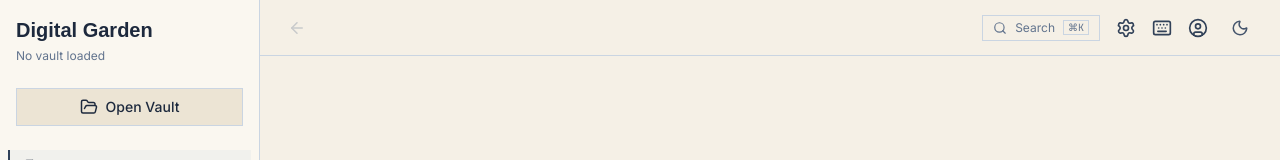
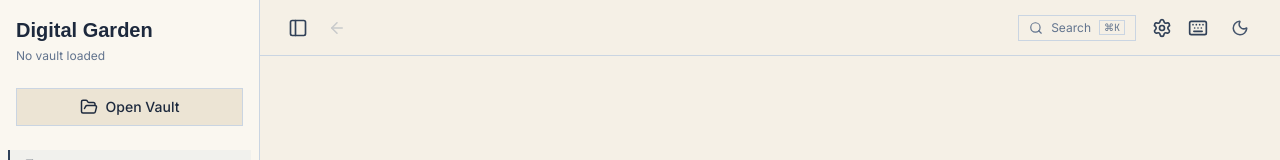
Before and after one commit to escursio675/Nova, a Next.js app in the folder nova/: page / in a window 1280 px wide. Shown: the top 160 px of the page. Built offline with nearby package versions, Linux system fonts and the light colour scheme; a web font is replaced by a local one.

Commit message:
update: added sidebar toggle feature

```diff
--- a/nova/app/components/Appshell.tsx
+++ b/nova/app/components/Appshell.tsx
@@ -1,7 +1,7 @@
 "use client";
 
 import { useState, type ReactNode } from "react";
-import { Menu, Search, Settings, Keyboard, UserCircle, ArrowLeft } from "lucide-react";
+import { PanelLeft, Search, Settings, Keyboard, ArrowLeft } from "lucide-react";
 import Sidebar from "./Sidebar";
 import ThemeToggle from "./ui/ThemeToggle";
 import type { ParsedVault } from "@/lib/vault";
@@ -43,13 +43,27 @@ export default function AppShell({
   onChangeView,
   children,
 }: AppShellProps) {
-  const [sidebarOpen, setSidebarOpen] = useState(false);
+  // Two independent states because the sidebar behaves differently per
+  // breakpoint: on mobile it's a full overlay (default closed), on desktop
+  // it pushes the content over (default open). One button toggles whichever
+  // is relevant based on the viewport width at the moment it's clicked.
+  const [mobileOpen, setMobileOpen] = useState(false);
+  const [desktopOpen, setDesktopOpen] = useState(true);
+
+  const toggleSidebar = () => {
+    if (typeof window !== "undefined" && window.innerWidth < 768) {
+      setMobileOpen((v) => !v);
+    } else {
+      setDesktopOpen((v) => !v);
+    }
+  };
 
   return (
     <div className="flex h-screen overflow-hidden bg-beige-100 text-slate-900 antialiased dark:bg-slate-900 dark:text-slate-50">
       <Sidebar
-        open={sidebarOpen}
-        onClose={() => setSidebarOpen(false)}
+        mobileOpen={mobileOpen}
+        desktopOpen={desktopOpen}
+        onCloseMobile={() => setMobileOpen(false)}
         vault={vault}
         onVaultLoaded={onVaultLoaded}
         selectedNoteId={selectedNoteId}
@@ -58,14 +72,21 @@ export default function AppShell({
         onChangeView={onChangeView}
       />
 
-      <main className="flex h-full flex-1 flex-col bg-beige-100 dark:bg-slate-900">
+      <main
+        className={`flex h-full flex-1 flex-col bg-beige-100 transition-[margin-left] duration-200 dark:bg-slate-900 ${
+          desktopOpen ? "md:ml-[260px]" : "md:ml-0"
+        }`}
+      >
         <header className="sticky top-0 z-20 flex h-14 w-full items-center justify-between border-b border-slate-300 bg-beige-100 px-4 dark:border-slate-700 dark:bg-slate-900 md:px-6">
           <div className="flex items-center gap-3 text-slate-700 dark:text-slate-300">
-            <Menu
-              size={20}
-              className="cursor-pointer transition-colors hover:text-slate-900 dark:hover:text-white md:hidden"
-              onClick={() => setSidebarOpen((v) => !v)}
-            />
+            <button
+              type="button"
+              onClick={toggleSidebar}
+              aria-label="Toggle sidebar"
+              className="flex items-center justify-center rounded-full p-1 transition-colors hover:bg-slate-200/60 hover:text-slate-900 dark:hover:bg-slate-700/60 dark:hover:text-white"
+            >
+              <PanelLeft size={20} />
+            </button>
             <button
               type="button"
               onClick={onGoBack}
@@ -103,10 +124,6 @@ export default function AppShell({
               className="cursor-pointer transition-colors hover:text-slate-900 dark:hover:text-white"
               onClick={onOpenShortcuts}
             />
-            <UserCircle
-              size={20}
-              className="cursor-pointer transition-colors hover:text-slate-900 dark:hover:text-white"
-            />
             <ThemeToggle />
           </div>
         </header>
--- a/nova/app/components/Sidebar.tsx
+++ b/nova/app/components/Sidebar.tsx
@@ -1,14 +1,19 @@
 "use client";
 
-import { FileText, Tag } from "lucide-react";
+import { useState } from "react";
+import { FileText, Tag, ChevronsDownUp } from "lucide-react";
 import FileTree from "./Filetree";
 import VaultUpload from "./Vaultupload";
 import type { ParsedVault, FolderNode } from "@/lib/vault";
+import { getAllFolderPaths } from "@/lib/vault";
 import type { View } from "@/lib/view";
 
 interface SidebarProps {
-  open: boolean;
-  onClose: () => void;
+  /** Whether the sidebar is visible as a mobile overlay (below the md breakpoint). */
+  mobileOpen: boolean;
+  /** Whether the sidebar is visible in the desktop push-layout (md and above). */
+  desktopOpen: boolean;
+  onCloseMobile: () => void;
   vault: ParsedVault | null;
   onVaultLoaded: (vault: ParsedVault) => void;
   selectedNoteId: string | null;
@@ -18,8 +23,9 @@ interface SidebarProps {
 }
 
 export default function Sidebar({
-  open,
-  onClose,
+  mobileOpen,
+  desktopOpen,
+  onCloseMobile,
   vault,
   onVaultLoaded,
   selectedNoteId,
@@ -27,6 +33,22 @@ export default function Sidebar({
   view,
   onChangeView,
 }: SidebarProps) {
+  const [collapsedPaths, setCollapsedPaths] = useState<Set<string>>(new Set());
+
+  const toggleFolder = (path: string) => {
+    setCollapsedPaths((prev) => {
+      const next = new Set(prev);
+      if (next.has(path)) next.delete(path);
+      else next.add(path);
+      return next;
+    });
+  };
+
+  const collapseAll = () => {
+    if (!vault) return;
+    setCollapsedPaths(new Set(getAllFolderPaths(vault.tree as FolderNode)));
+  };
+
   return (
     <>
       <aside
@@ -35,8 +57,8 @@ export default function Sidebar({
           border-r border-slate-300 bg-beige-50 py-4
           dark:border-slate-700 dark:bg-slate-800
           transition-transform duration-200
-          md:static md:translate-x-0
-          ${open ? "translate-x-0" : "-translate-x-full"}
+          ${mobileOpen ? "translate-x-0" : "-translate-x-full"}
+          ${desktopOpen ? "md:translate-x-0" : "md:-translate-x-full"}
         `}
       >
         <div className="mb-6 px-4">
@@ -64,18 +86,34 @@ export default function Sidebar({
             <span>All Notes</span>
           </button>
 
-          {/* Real file tree, once a vault's been loaded */}
           {view === "notes" && vault && (
-            <div className="my-2 flex flex-col gap-0.5 border-t border-slate-300/50 pt-2 dark:border-slate-700/50">
+            <>
+              <div className="mt-2 flex items-center justify-between border-t border-slate-300/50 px-3 pt-2 dark:border-slate-700/50">
+                <span className="font-ui text-xs font-medium uppercase tracking-wide text-slate-400 dark:text-slate-500">
+                  Files
+                </span>
+                <button
+                  type="button"
+                  onClick={collapseAll}
+                  title="Collapse all folders"
+                  className="flex items-center gap-1 text-slate-400 transition-colors hover:text-slate-700 dark:text-slate-500 dark:hover:text-slate-300"
+                >
+                  <ChevronsDownUp size={14} />
+                </button>
+              </div>
+              <div className="flex flex-col gap-0.5 pt-1">
                 <FileTree
                   nodes={(vault.tree as FolderNode).children}
                   selectedNoteId={selectedNoteId}
                   onSelectNote={(id) => {
                     onSelectNote(id);
-                  onClose();
+                    onCloseMobile();
                   }}
+                  collapsedPaths={collapsedPaths}
+                  onToggleFolder={toggleFolder}
                 />
               </div>
+            </>
           )}
 
           {!vault && (
@@ -90,7 +128,7 @@ export default function Sidebar({
             type="button"
             onClick={() => {
               onChangeView("tags");
-              onClose();
+              onCloseMobile();
             }}
             className={`flex items-center gap-3 px-3 py-2 text-left font-ui text-sm transition-colors ${
               view === "tags"
@@ -104,10 +142,11 @@ export default function Sidebar({
         </div>
       </aside>
 
-      {open && (
+      {/* Mobile-only backdrop — desktop collapse never shows this */}
+      {mobileOpen && (
         <div
           className="fixed inset-0 z-30 bg-black/40 md:hidden"
-          onClick={onClose}
+          onClick={onCloseMobile}
         />
       )}
     </>
--- a/nova/lib/vault.ts
+++ b/nova/lib/vault.ts
@@ -119,3 +119,15 @@ function sortTree(node: FolderNode) {
     if (child.type === "folder") sortTree(child);
   }
 }
+
+/** Collects every folder path in the tree — used to implement "Collapse All". */
+export function getAllFolderPaths(node: FolderNode): string[] {
+  const paths: string[] = [];
+  for (const child of node.children) {
+    if (child.type === "folder") {
+      paths.push(child.path);
+      paths.push(...getAllFolderPaths(child));
+    }
+  }
+  return paths;
+}
```
Lines whose indentation alone changed are shown as unchanged.
